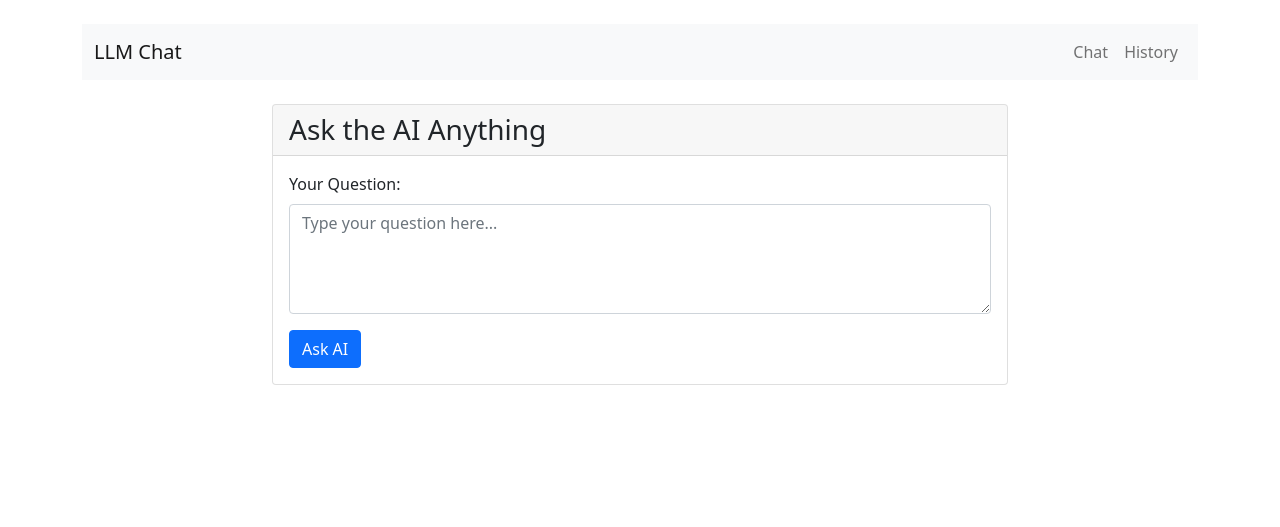
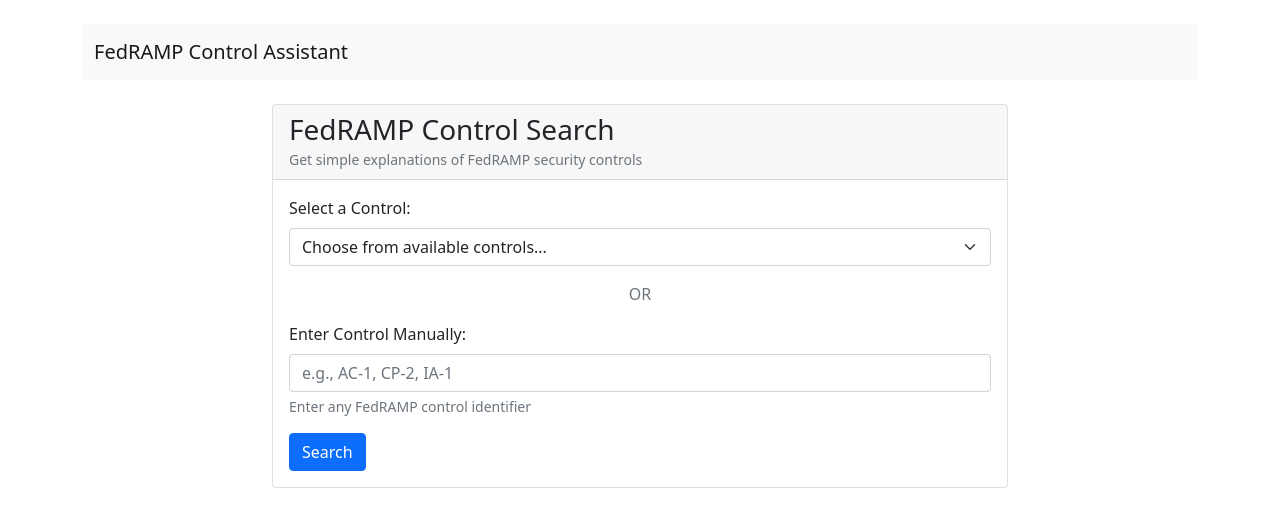
Before and after one commit to ayush-singh21/Database, a Flask app: template templates/index.html in a window 1280 px wide. Shown: the top 527 px of the page. Run offline with Flask 3, Linux system fonts and the light colour scheme; the template is opened without the code that fills it, so the values that code supplies are empty.

Commit message:
latest version

```diff
--- a/app.py
+++ b/app.py
@@ -1,4 +1,4 @@
-from flask import Flask, render_template, request, jsonify, redirect, url_for
+from flask import Flask, render_template, request, redirect, url_for
 import pandas as pd
 import os
 from dotenv import load_dotenv
@@ -24,19 +24,11 @@ def load_data():
         print(f"Error loading data: {e}")
         return False
 
-def search_control(control):
-    """Search for control in dataframe and return description"""
-    try:
-        matches = df[df.iloc[:, 1] == control]
-
-        if not matches.empty:
-            description = matches.iloc[0, 3]
-            return description
-        else:
-            return None
-    except Exception as e:
-        print(f"An error occurred: {e}")
-        return None
+def get_controls_list():
+    """Get list of available controls from dataframe"""
+    if df is not None:
+        return df.iloc[:, 1].unique().tolist()
+    return []
 
 def get_ai_description(control):
     """Get AI description of the control"""
@@ -54,23 +46,22 @@ def get_ai_description(control):
     except Exception as e:
         return f"Error getting AI description: {e}"
 
-def save_to_database(control, ai_description, weakness_description):
+def save_to_database(control, ai_description):
     """Save the search results to database"""
     try:
         db_file = "user_entries.db"
         conn = sqlite3.connect(db_file)
         cursor = conn.cursor()
 
-        # Create table if it doesn't exist
+        # Create table if it doesn't exist - simplified structure
         cursor.execute("""CREATE TABLE IF NOT EXISTS requests (
                 Control text,
-                AI_Control_Description text,
-                ProjectTeam_Weakness_Description text
+                AI_Control_Description text
                 )""")
 
         # Insert data
-        cursor.execute("INSERT INTO requests VALUES (?,?,?)",
-                      (control, ai_description, weakness_description))
+        cursor.execute("INSERT INTO requests VALUES (?,?)",
+                      (control, ai_description))
 
         conn.commit()
         conn.close()
@@ -82,37 +73,15 @@ def save_to_database(control, ai_description, weakness_description):
 @app.route('/')
 def index():
     """Main page"""
-    return render_template('index.html')
+    if df is None:
+        if not load_data():
+            return render_template('error.html',
+                                 error="Could not load data file. Please check if ./Spreadsheet/ProjectTeamDescriptions.xlsx exists.")
 
-@app.route('/chat', methods=['POST'])
-def chat():
-    """Handle LLM chat requests"""
-    question = request.form.get('question')
+    # Get list of controls for the dropdown
+    controls_list = get_controls_list()
 
-    if not question:
-        return render_template('index.html', error="Please enter a question.")
-
-    try:
-        API = os.getenv("AI_API_KEY")
-        if not API:
-            return render_template('index.html',
-                                 question=question,
-                                 error="AI API key not found. Please check your environment variables.")
-
-        client = genai.Client(api_key=API)
-        response = client.models.generate_content(
-            model="gemini-2.5-flash",
-            contents=question
-        )
-
-        return render_template('index.html',
-                             question=question,
-                             response=response.text)
-
-    except Exception as e:
-        return render_template('index.html',
-                             question=question,
-                             error=f"Error getting AI response: {e}")
+    return render_template('index.html', controls=controls_list)
 
 @app.route('/search', methods=['POST'])
 def search():
@@ -120,58 +89,20 @@ def search():
     control = request.form.get('control')
 
     if not control:
-        return redirect(url_for('index'))
-
-    # Search for weakness description
-    weakness_description = search_control(control)
-
-    if weakness_description is None:
-        return render_template('result.html',
-                             control=control,
-                             error=f"The control {control} was not found in the file.")
+        return render_template('index.html',
+                             controls=get_controls_list(),
+                             error="Please select or enter a control name")
 
     # Get AI description
     ai_description = get_ai_description(control)
 
     # Save to database
-    save_to_database(control, ai_description, weakness_description)
+    save_to_database(control, ai_description)
 
-    return render_template('result.html',
-                         control=control,
-                         ai_description=ai_description,
-                         weakness_description=weakness_description)
-
-@app.route('/api/controls')
-def get_controls():
-    """API endpoint to get list of controls"""
-    if df is None:
-        load_data()
-
-    if df is not None:
-        controls_list = df.iloc[:, 1].unique().tolist()
-        return jsonify(controls_list)
-    else:
-        return jsonify([])
-
-@app.route('/history')
-def history():
-    """Show search history from database"""
-    try:
-        db_file = "user_entries.db"
-        if not os.path.exists(db_file):
-            return render_template('history.html', entries=[])
-
-        conn = sqlite3.connect(db_file)
-        cursor = conn.cursor()
-
-        cursor.execute("SELECT * FROM requests ORDER BY rowid DESC LIMIT 20")
-        entries = cursor.fetchall()
-
-        conn.close()
-
-        return render_template('history.html', entries=entries)
-    except Exception as e:
-        return render_template('error.html', error=f"Database error: {e}")
+    return render_template('index.html',
+                         controls=get_controls_list(),
+                         ai_response=ai_description,
+                         searched_control=control)
 
 if __name__ == '__main__':
     app.run(debug=True)
--- a/templates/index.html
+++ b/templates/index.html
@@ -1,45 +1,107 @@
 {% extends "template.html" %}
 
-{% block title %}LLM Chat - Home{% endblock %}
+{% block title %}FedRAMP Control Assistant - Search{% endblock %}
 
 {% block content %}
 <div class="row justify-content-center">
     <div class="col-md-8">
         <div class="card">
             <div class="card-header">
-                <h3 class="mb-0">Ask the AI Anything</h3>
+                <h3 class="mb-0">FedRAMP Control Search</h3>
+                <small class="text-muted">Get simple explanations of FedRAMP security controls</small>
             </div>
             <div class="card-body">
-                <form action="/chat" method="POST">
+                <form action="/search" method="POST">
                     <div class="mb-3">
-                        <label for="question" class="form-label">Your Question:</label>
-                        <textarea class="form-control" id="question" name="question" rows="4"
-                                placeholder="Type your question here..." required></textarea>
+                        <label for="control_dropdown" class="form-label">Select a Control:</label>
+                        <select class="form-select" id="control_dropdown" name="control">
+                            <option value="">Choose from available controls...</option>
+                            {% for control in controls %}
+                                <option value="{{ control }}">{{ control }}</option>
+                            {% endfor %}
+                        </select>
                     </div>
-                    <button type="submit" class="btn btn-primary">Ask AI</button>
+
+                    <div class="text-center my-3">
+                        <span class="text-muted">OR</span>
+                    </div>
+
+                    <div class="mb-3">
+                        <label for="manual_control" class="form-label">Enter Control Manually:</label>
+                        <input type="text" class="form-control" id="manual_control" name="control"
+                               placeholder="e.g., AC-1, CP-2, IA-1">
+                        <div class="form-text">Enter any FedRAMP control identifier</div>
+                    </div>
+
+                    <button type="submit" class="btn btn-primary">Search</button>
                 </form>
             </div>
         </div>
 
-        {% if response %}
+        <!-- Available Controls -->
+        {% if controls|length > 0 %}
         <div class="card mt-4">
             <div class="card-header">
-                <h5 class="mb-0">AI Response</h5>
+                <h5 class="mb-0">Available Controls</h5>
             </div>
             <div class="card-body">
-                <p><strong>Your Question:</strong> {{ question }}</p>
-                <hr>
-                <p><strong>AI Answer:</strong></p>
-                <div class="bg-light p-3 rounded">{{ response }}</div>
+                <div class="d-flex flex-wrap">
+                    {% for control in controls[:15] %}
+                        <span class="badge bg-secondary me-2 mb-2"
+                              style="cursor: pointer;"
+                              onclick="selectControl('{{ control }}')">
+                            {{ control }}
+                        </span>
+                    {% endfor %}
+                </div>
+                {% if controls|length > 15 %}
+                    <p class="text-muted mt-2 mb-0">
+                        <small>Showing first 15 of {{ controls|length }} controls</small>
+                    </p>
+                {% endif %}
             </div>
         </div>
         {% endif %}
 
+        <!-- AI Response -->
+        {% if ai_response %}
+        <div class="card mt-4">
+            <div class="card-header">
+                <h4 class="mb-0">Explanation: {{ searched_control }}</h4>
+            </div>
+            <div class="card-body">
+                <p>{{ ai_response }}</p>
+            </div>
+        </div>
+        {% endif %}
+
+        <!-- Error Display -->
         {% if error %}
-        <div class="alert alert-danger mt-4" role="alert">
+        <div class="alert alert-danger mt-4">
             <strong>Error:</strong> {{ error }}
         </div>
         {% endif %}
     </div>
 </div>
+
+<script>
+// Clear the other input when one is used
+document.getElementById('control_dropdown').addEventListener('change', function() {
+    if (this.value) {
+        document.getElementById('manual_control').value = '';
+    }
+});
+
+document.getElementById('manual_control').addEventListener('input', function() {
+    if (this.value) {
+        document.getElementById('control_dropdown').value = '';
+    }
+});
+
+// Function to select control from badge
+function selectControl(controlName) {
+    document.getElementById('control_dropdown').value = controlName;
+    document.getElementById('manual_control').value = '';
+}
+</script>
 {% endblock %}
--- a/templates/template.html
+++ b/templates/template.html
@@ -3,18 +3,14 @@
 <head>
     <meta charset="UTF-8">
     <meta name="viewport" content="width=device-width, initial-scale=1.0">
-    <title>{% block title %}LLM Chat App{% endblock %}</title>
+    <title>{% block title %}FedRAMP Control Assistant{% endblock %}</title>
     <link href="https://cdn.jsdelivr.net/npm/bootstrap@5.1.3/dist/css/bootstrap.min.css" rel="stylesheet">
 </head>
 <body>
     <div class="container mt-4">
         <nav class="navbar navbar-expand-lg navbar-light bg-light mb-4">
             <div class="container-fluid">
-                <a class="navbar-brand" href="/">LLM Chat</a>
-                <div class="navbar-nav">
-                    <a class="nav-link" href="/">Chat</a>
-                    <a class="nav-link" href="/history">History</a>
-                </div>
+                <a class="navbar-brand" href="/">FedRAMP Control Assistant</a>
             </div>
         </nav>
 
```
